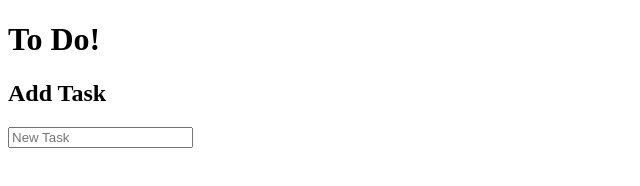
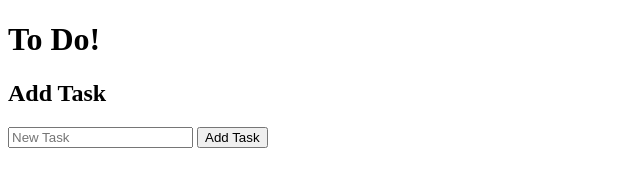
Before and after one commit to rmcharchian/to-do, a website: page public/index.html in a window 1280 px wide. Shown: the whole page, without its empty margins (0-640 px from the left). Drawn offline with Linux system fonts and the light colour scheme; files whose address does not match are found by name.

Commit message:
add task button added

```diff
--- a/public/index.html
+++ b/public/index.html
@@ -13,7 +13,8 @@
         <div id="addTask">
             <h2 id="h2">Add Task</h2>
         <input type="text" id="task" value="" placeholder="New Task">
-
+        <button type="button" id="newTaskButton">Add Task</button>
+        </div>
 
     </body>
 </html>
```
